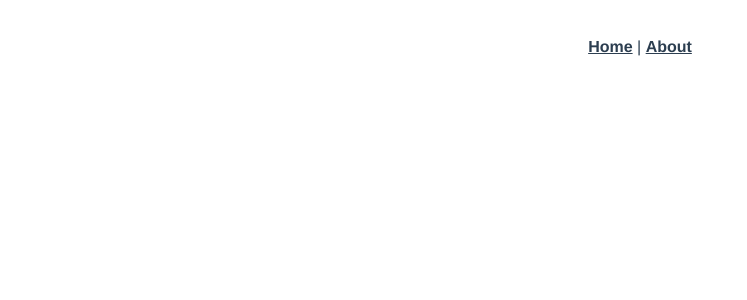
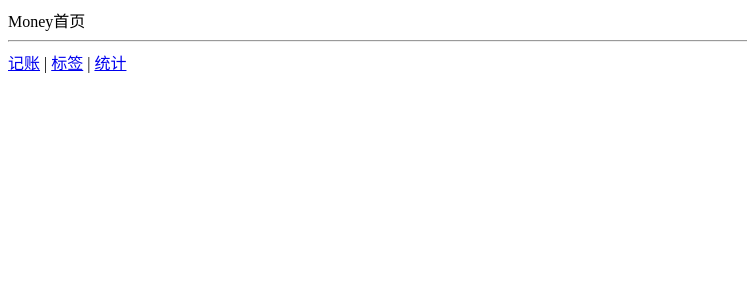
Before and after one commit to jiangyongting0810/morney-live-list, a Vue app: page /#/Money in a window 1280 px wide. Shown: the top 300 px of the page, without its empty margins (0-747 px from the left). Built offline with nearby package versions, Linux system fonts and the light colour scheme.

Commit message:
创建三个页面

```diff
--- a/src/App.vue
+++ b/src/App.vue
@@ -1,10 +1,15 @@
 <template>
-  <div id="app">
-    <div id="nav">
-      <router-link to="/">Home</router-link> |
-      <router-link to="/about">About</router-link>
+  <div>
+    <router-view></router-view>
+    <hr/>
+    <div>
+      <!--相当于a标签，下面切换的时候上面会变 -->
+      <router-link to="/money">记账</router-link>
+      |
+      <router-link to="/labels">标签</router-link>
+      |
+      <router-link to="/statistics">统计</router-link>
     </div>
-    <router-view/>
   </div>
 </template>
 
--- a/src/router/index.ts
+++ b/src/router/index.ts
@@ -1,27 +1,32 @@
-import Vue from 'vue'
-import VueRouter, { RouteConfig } from 'vue-router'
-import Home from '../views/Home.vue'
+import Vue from 'vue';
+import VueRouter, {RouteConfig} from 'vue-router';
+import Money from '@/views/Money.vue';
+import Labels from '@/views/labels.vue';
+import Statistics from '@/views/statistics.vue';
 
-Vue.use(VueRouter)
+Vue.use(VueRouter);
 
 const routes: Array<RouteConfig> = [
-  {
-    path: '/',
-    name: 'Home',
-    component: Home
-  },
-  {
-    path: '/about',
-    name: 'About',
-    // route level code-splitting
-    // this generates a separate chunk (about.[hash].js) for this route
-    // which is lazy-loaded when the route is visited.
-    component: () => import(/* webpackChunkName: "about" */ '../views/About.vue')
-  }
-]
+    {
+        path: '/',
+        redirect: '/Money',
+    },
+    {
+        path: '/money',
+        component: Money,
+    },
+    {
+        path: '/labels',
+        component: Labels,
+    },
+    {
+        path: '/statistics',
+        component: Statistics,
+    },
+];
 
 const router = new VueRouter({
-  routes
-})
+    routes
+});
 
-export default router
+export default router;
--- /dev/null
+++ b/src/views/Money.vue
@@ -0,0 +1,13 @@
+<template>
+  <div>Money首页</div>
+</template>
+
+<script lang="ts">
+export default {
+  name: 'Money'
+};
+</script>
+
+<style lang="scss" scoped>
+
+</style>
--- /dev/null
+++ b/src/views/labels.vue
@@ -0,0 +1,13 @@
+<template>
+  <div>labels首页</div>
+</template>
+
+<script lang="ts">
+export default {
+  name: 'labels'
+};
+</script>
+
+<style lang="scss" scoped>
+
+</style>
--- /dev/null
+++ b/src/views/statistics.vue
@@ -0,0 +1,13 @@
+<template>
+  <div>statistics首页</div>
+</template>
+
+<script lang="ts">
+export default {
+  name: 'statistics'
+};
+</script>
+
+<style lang="scss" scoped>
+
+</style>
--- a/tsconfig.json
+++ b/tsconfig.json
@@ -1,5 +1,6 @@
 {
   "compilerOptions": {
+    "noImplicitAny": false,
     "target": "esnext",
     "module": "esnext",
     "strict": true,
```
